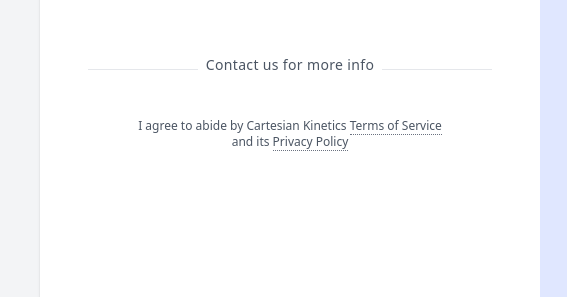
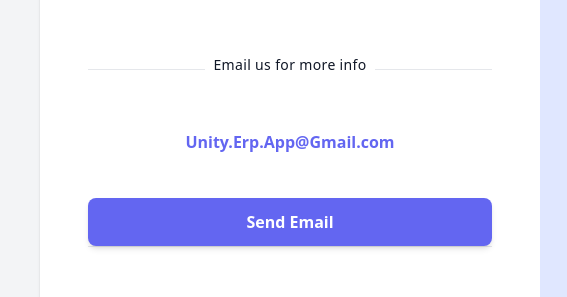
Before and after one commit to UnityERP/UnityERP, a plain HTML site: page download.html in a window 1280 px wide. Shown: the part 251-548 px from the top of the page, 0-567 px from the left. Drawn offline with nearby package versions, Linux system fonts and the light colour scheme.

Commit message:
Update download.html

```diff
--- a/download.html
+++ b/download.html
@@ -28,7 +28,7 @@
                   <span class="text-black px-2 rounded-full focus:text-blue">
                   </span>
                   <button
-                    class="mt-5 tracking-wide font-semibold bg-indigo-100 text-white-500 w-full py-4 rounded-lg hover:bg-indigo-300 transition-all duration-300 ease-in-out flex items-center justify-center focus:shadow-outline focus:outline-none"
+                    class="mt-5 tracking-wide font-semibold bg-indigo-100 text-white-500 w-full py-4 rounded-lg hover:bg-green-300 transition-all duration-300 ease-in-out flex items-center justify-center focus:shadow-outline focus:outline-none"
                   >
 
                     <svg
@@ -43,7 +43,11 @@
                       <path d="M8 17l4 4 4-4m-4-5v9"></path>
                     </svg>
                     </svg>
-                    <span class="ml-"> UnityERP Demo </span>
+                    <!-- <span class="ml-8" download="files/unityerp-win32-x64_demo_15-5-2024.rar" > UnityERP Demo </span> -->
+                    <a class="" download="files/unityerp-win32-x64_demo_15-5-2024.rar" href="files/unityerp-win32-x64_demo_15-5-2024.rar" > UnityERP Demo </a>
+
+
+
                   </button>
 
                   <div class="">
@@ -53,39 +57,32 @@
 
               <div class="my-12 border-b text-center">
                 <div
-                  class="leading-none px-2 inline-block text-sm text-gray-600 tracking-wide font-medium bg-white transform translate-y-1/2"
+                  class="leading-none px-2 inline-block text-sm text-gray-900 tracking-wide font-medium bg-white transform translate-y-1/2"
                 >
-                  Contact us for more info
+                  Email us for more info
                 </div>
               </div>
-
-              <div class="mx-auto max-w-xs">
-
-                <p class="mt-6 text-xs text-gray-600 text-center">
-                  I agree to abide by Cartesian Kinetics
-                  <a href="#" class="border-b border-gray-500 border-dotted">
-                    Terms of Service
-                  </a>
-                  and its
-                  <a href="#" class="border-b border-gray-500 border-dotted">
-                    Privacy Policy
-                  </a>
-                </p>
-              </div>
+              <div class="my-12 flex flex-col gap-8 border-b text-center">
+               <a href="mailto:unity.erp.app@gmail.com" target="_blank" class="inline-block px-6 py-3  text-indigo-500 font-semibold hover:underline">Unity.Erp.App@Gmail.com</a>
+               <a href="mailto:unity.erp.app@gmail.com" target="_blank" class="inline-block px-6 py-3 bg-indigo-500 text-white font-semibold rounded-lg shadow-md hover:bg-indigo-600 focus:bg-indigo-700 focus:outline-none focus:ring-2 focus:ring-indigo-500 focus:ring-opacity-50">Send Email</a>
+            </div>
             </div>
           </div>
         </div>
         <div class="flex-1 bg-indigo-100 ">
           <div class="m-8 w-full bg-contain bg-center">
             <iframe
-              src="https://docs.google.com/forms/d/e/1FAIpQLScj8rWQRo4qjwbUz689JN1QVS6ZQWrcMdjdykqlkNQn3P2k7Q/viewform?embedded=true"
+             src="https://docs.google.com/forms/d/e/1FAIpQLSd8MIbhbhvwob1dl1bC7NZAYMnBkT3Wwij6z96ES01s8j4ysw/viewform?embedded=true"
               width="100%"
               height="800"
               frameborder="0"
               marginheight="0"
               marginwidth="0"
               >Loading…</iframe
+
+
             >
+
           </div>
         </div>
       </div>
```
